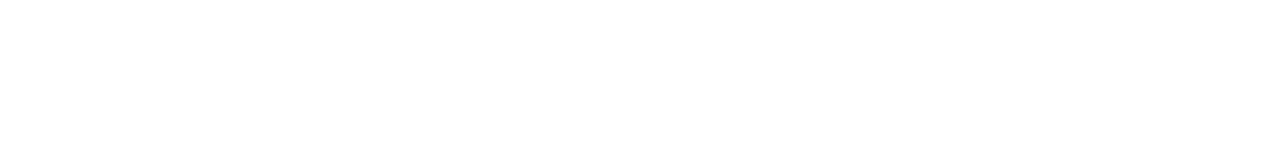
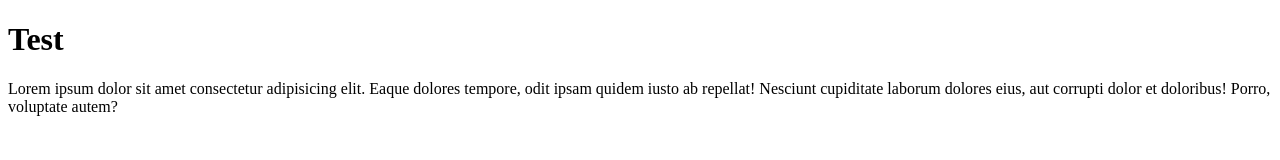
Before and after one commit to Keemmira/test, a plain HTML site: page index.html in a window 1280 px wide. Drawn offline with Linux system fonts and the light colour scheme.

Commit message:
update para

```diff
--- a/index.html
+++ b/index.html
@@ -7,6 +7,8 @@
     <title>Test html</title>
 </head>
 <body>
-
+    <h1>Test</h1>
+    <p>Lorem ipsum dolor sit amet consectetur adipisicing elit. Eaque dolores tempore, odit ipsam quidem iusto ab repellat!
+    Nesciunt cupiditate laborum dolores eius, aut corrupti dolor et doloribus! Porro, voluptate autem?</p>
 </body>
 </html>
```
